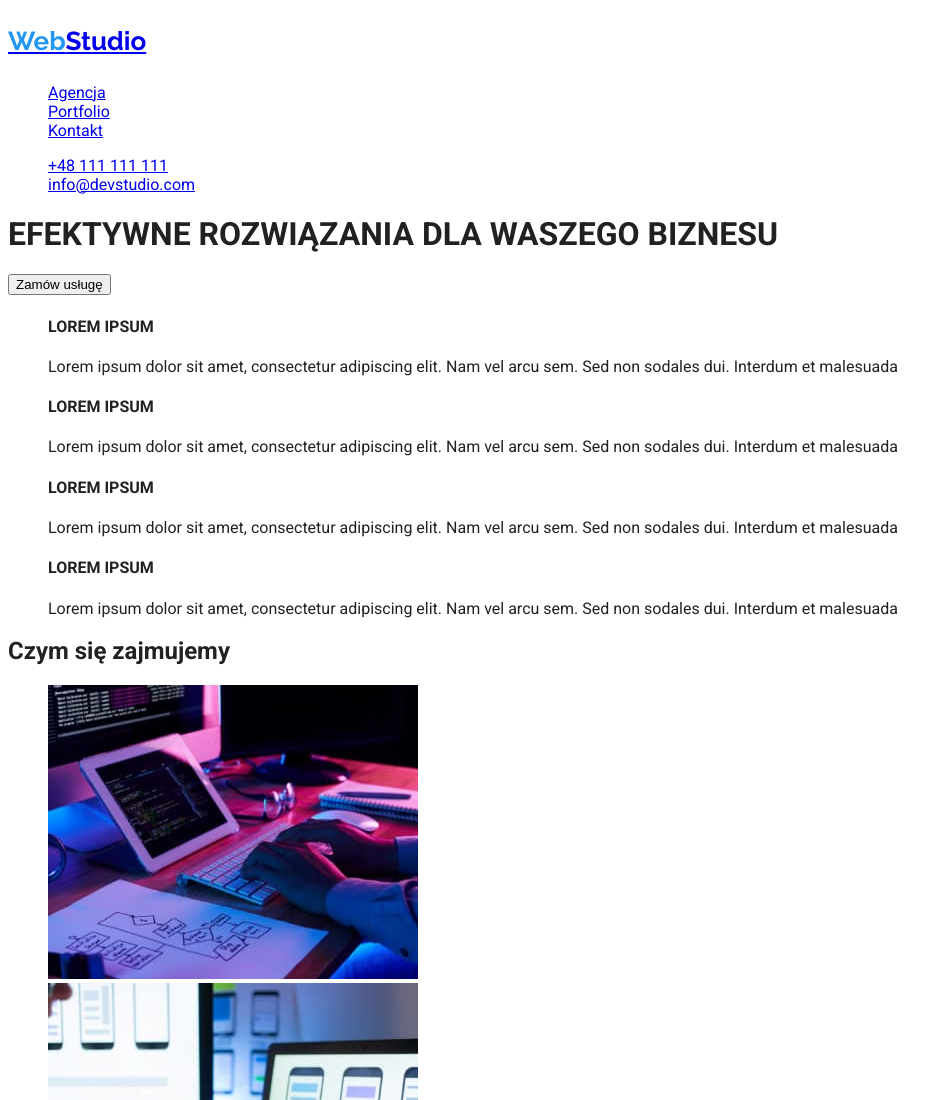
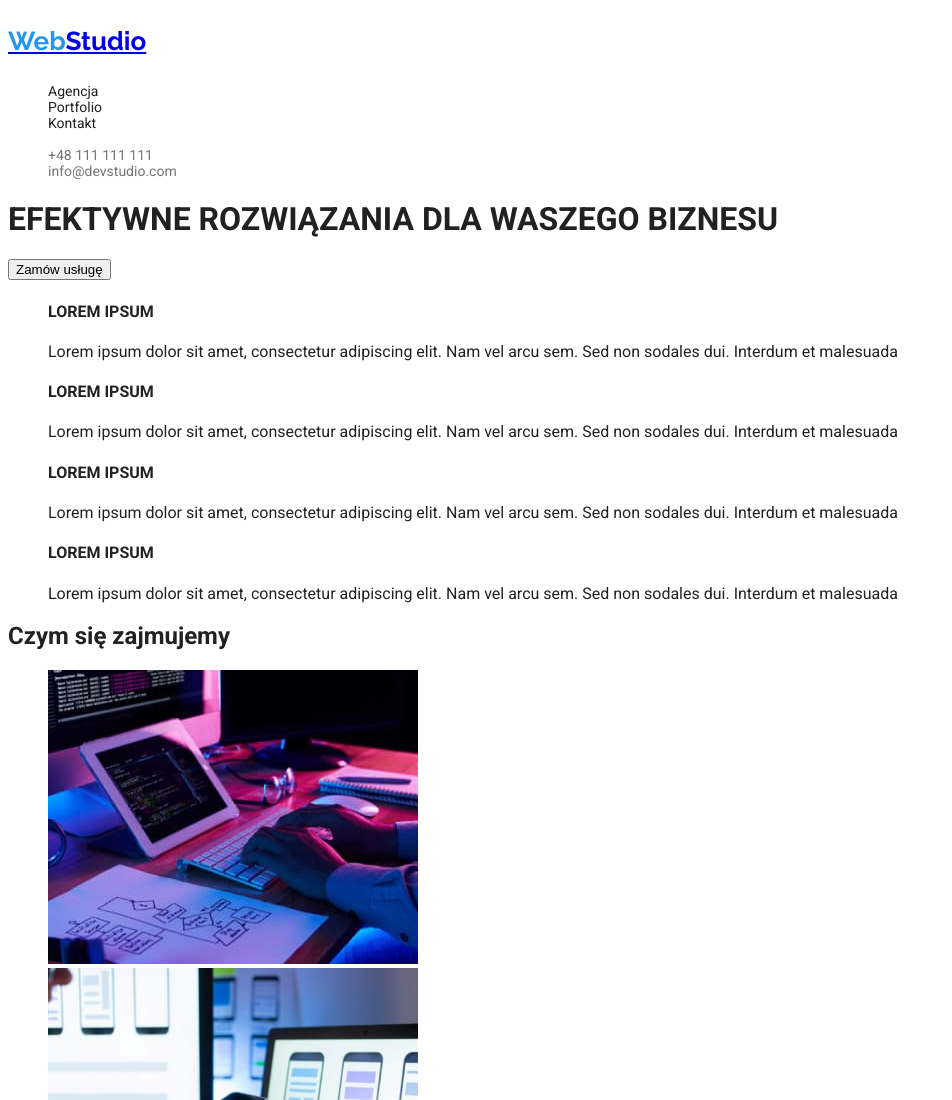
Before and after one commit to JoannaPiekut/goit-markup-hw-02, a plain HTML site: page index.html in a window 1280 px wide. Shown: the top 1100 px of the page, without its empty margins (0-952 px from the left). Drawn offline with Linux system fonts and the light colour scheme.

Commit message:
INDEX.HTML changed

```diff
--- a/index.html
+++ b/index.html
@@ -14,24 +14,34 @@
     />
   </head>
   <body>
-    <header>
+    <header class="header">
       <a href="index.html"
         ><h3 class="company-name">
           <span class="web-color">Web</span>Studio
         </h3></a
       >
-      <nav>
+      <nav class="header-navigation">
         <ul class="header-list">
-          <li>
-            <a href="index.html">Agencja</a>
+          <li class="header-list-item">
+            <a class="header-list-item-link" href="index.html">Agencja</a>
           </li>
-          <li><a href="portfolio.html">Portfolio</a></li>
-          <li><a href="#contact">Kontakt</a></li>
+          <li class="header-list-item">
+            <a class="header-list-item-link" href="portfolio.html">Portfolio</a>
+          </li>
+          <li class="header-list-item">
+            <a class="header-list-item-link" href="#contact">Kontakt</a>
+          </li>
         </ul>
       </nav>
-      <ul>
-        <li><a href="tel:+48111111111">+48 111 111 111</a></li>
-        <li><a href="mailto:info@devstudio.com">info@devstudio.com</a></li>
+      <ul class="contact-list">
+        <li class="contact-list-item">
+          <a class="contact-list-item-phone">+48 111 111 111</a>
+        </li>
+        <li class="contact-list-item">
+          <a class="contact-list-item-mail" href="mailto:info@devstudio.com"
+            >info@devstudio.com</a
+          >
+        </li>
       </ul>
     </header>
     <main>
```
